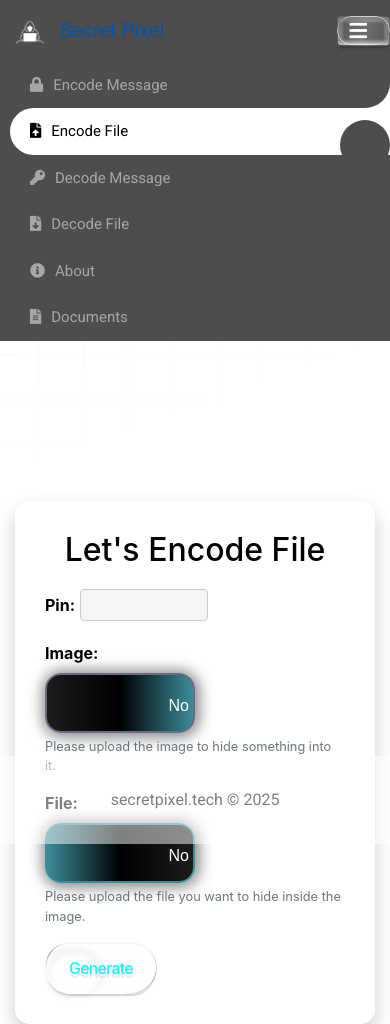
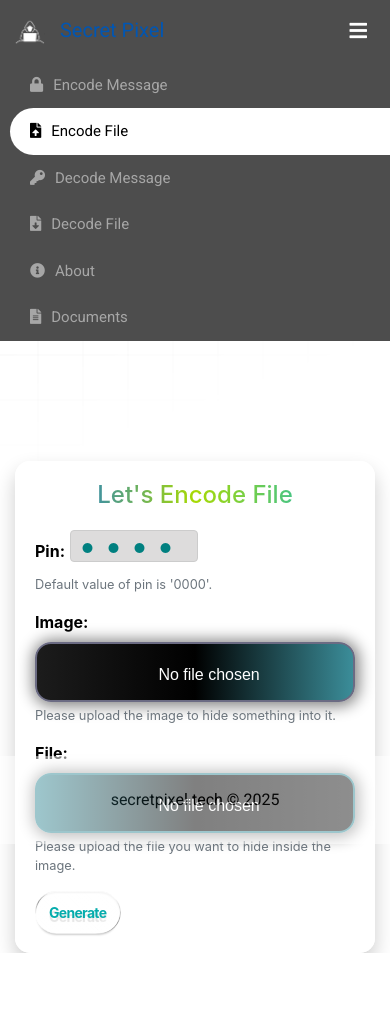
Before and after one commit to Bandit16/Steganography, a Django app: page /encode_file/ in a window 390 px wide, after a click that opens the changed part. After the commit the page ends 953 px from the top, so only its background shows below. Run offline with Django 4.2, Linux system fonts and the light colour scheme; some libraries are stand-ins or nearby versions.

Commit message:
ui improvements --safari/chrome fix needed

```diff
--- a/Steganography/app/forms.py
+++ b/Steganography/app/forms.py
@@ -2,27 +2,27 @@ from django import forms
 from .models import *
 
 class EncodeMessageForm(forms.ModelForm):
-    pin = forms.CharField(max_length=4, widget=forms.PasswordInput)
+    pin = forms.CharField(max_length=4, widget=forms.PasswordInput(attrs={'value': '0000'}))
 
     class Meta:
         model = EncodeMessage
         fields = ['Message', 'pin', 'Image',]
 
 class DecodeMessageForm(forms.ModelForm):
-    pin = forms.CharField(max_length=4, widget=forms.PasswordInput)
+    pin = forms.CharField(max_length=4, widget=forms.PasswordInput(attrs={'value': '0000'}))
     class Meta:
         model = DecodeMessage
         fields = ['Image' , 'pin' ,]
 
 class EncodeFileForm(forms.ModelForm):
-    pin = forms.CharField(max_length=4, widget=forms.PasswordInput)
+    pin = forms.CharField(max_length=4, widget=forms.PasswordInput(attrs={'value': '0000'}))
     class Meta:
         model = EncodeFile
         fields = ['pin', 'Image','File',]
 
 
 class DecodeFileForm(forms.ModelForm):
-    pin = forms.CharField(max_length=4, widget=forms.PasswordInput)
+    pin = forms.CharField(max_length=4, widget=forms.PasswordInput(attrs={'value': '0000'}))
     class Meta:
         model = DecodeFile
         fields = ['Image' , 'pin' ,]
--- a/Steganography/app/static/app/base.css
+++ b/Steganography/app/static/app/base.css
@@ -267,6 +267,29 @@
             background: transparent;
 
         }
+                 @media (max-width: 768px) {
+                     .hori-selector .left:before {
+
+                         background-color: #fa0b0b;
+                         display: none;
+                     }
+
+                     .hori-selector .right:before {
+
+                         background-color: #ff0505;
+                         display: none;
+                     }
+
+                     .hori-selector .right,
+                     .hori-selector .left {
+                         display: none;
+                         position: absolute;
+                         width: 25px;
+                         height: 25px;
+                         bottom: 10px;
+                     }
+                 }
+
 
 
 
@@ -315,4 +338,27 @@
                       }
 
                   }
+
     }
+        @media (max-width: 768px) {
+            .hori-selector .left:before {
+
+                background-color: #fa0b0b;
+                display: none;
+            }
+
+            .hori-selector .right:before {
+
+                background-color: #ff0505;
+                display: none;
+            }
+
+            .hori-selector .right,
+            .hori-selector .left {
+                display: none;
+                position: absolute;
+                width: 25px;
+                height: 25px;
+                bottom: 10px;
+            }
+        }
--- a/Steganography/app/templates/app/base.html
+++ b/Steganography/app/templates/app/base.html
@@ -52,16 +52,20 @@
                 </li>
             </ul>
         </div>
-        <script src="https://code.jquery.com/jquery-3.5.1.slim.min.js"></script>
-        <script src="https://cdn.jsdelivr.net/npm/@popperjs/core@2.5.4/dist/umd/popper.min.js"></script>
-        <script src="https://stackpath.bootstrapcdn.com/bootstrap/4.5.2/js/bootstrap.min.js"></script>
-        <script src="{% static 'app/base.js' %}"></script>
+
     </nav>
     <div class="container">
         {% block content %}
 
         {% endblock content %}
     </div>
+    <!-- Include jQuery -->
+    <script src="https://code.jquery.com/jquery-3.5.1.min.js"></script>
+    <!-- Include Popper.js -->
+    <script src="https://cdn.jsdelivr.net/npm/@popperjs/core@2.5.4/dist/umd/popper.min.js"></script>
+    <!-- Include Bootstrap JS -->
+    <script src="https://stackpath.bootstrapcdn.com/bootstrap/4.5.2/js/bootstrap.min.js"></script>
+    <script src="{% static 'app/base.js' %}"></script>
 </body>
 <footer
     style="position: fixed; bottom: 0; width: 100%; text-align: center; opacity: 0.5; background-color: inherit;padding-block: 2rem">
--- a/Steganography/app/templates/app/for_all.html
+++ b/Steganography/app/templates/app/for_all.html
@@ -23,7 +23,9 @@
     <div class="container">
         <div class="row justify-content-center">
             <div class="col-md-8 form-container">
-                <h2 class="text-center">Let's {% if 'encode_message' in request.path %}
+                <h2 class="text-center"
+                    style="background: linear-gradient(to right, #0066ff, #a8da04, #0db7d1); -webkit-background-clip: text; color: transparent;">
+                    Let's {% if 'encode_message' in request.path %}
                     Encode Message
                     {% elif 'encode_file' in request.path %}
                     Encode File
@@ -44,6 +46,10 @@
 
 
                         {{ field }}
+                        {% if field.name == 'pin' %}
+                        <small class="form-text text-muted">Default value of pin is '0000'.</small>
+                        {% endif %}
+
 
                         {% if field.name == 'File' %}
 
@@ -69,9 +75,9 @@
                     <div class="button-wrap" style="text-align: center; width: 20%;">
                         <button type="submit">
                             {% if 'decode' in request.path %}
-                            <span style="color: rgb(255, 68, 0);">Extract</span>
+                            <span style="color: rgb(255, 68, 0); font-weight: bold;">Extract</span>
                             {% else %}
-                            <span style="color: cyan;">Generate</span>
+                            <span class="span-btn" style="color: rgb(5, 172, 172);font-weight: bold; ">Generate</span>
                             {% endif %}
                         </button>
                         <div class="button-shadow"></div>
@@ -251,7 +257,7 @@
 
         /* ========== BUTTON BASE STYLES ========== */
 
-        button {
+        .form-container button {
             /* Basic Styling */
             --border-width: clamp(1px, 0.0625em, 4px);
             all: unset;
@@ -556,14 +562,90 @@
 
         @media(prefers-color-scheme: dark) {}
 
+
+
+        #id_pin {
+            width: 8rem;
+            height: 2rem;
+            border: 1px solid #ccc;
+            color: cyan;
+
+            padding: 0.5rem;
+            border-radius: 0.25rem;
+            box-shadow: none;
+            transition: all 0.3s ease;
+            resize: none;
+            font-size: 2rem;
+            letter-spacing: 0.5rem;
+        }
+
+        #id_pin::placeholder {
+            color: #ccc;
+            opacity: 1;
+        }
+
+        @media (max-width: 768px) {
+
+            #id_Image,
+            #id_File {
+                width: 100%;
+            }
+
+            #id_Message {
+                width: 100%;
+            }
+
+            .button-shadow {
+                display: none;
+            }
+
+            .form-container {
+                padding: 20px;
+                margin-top: 40px;
+            }
+
+            .form-container h2 {
+                font-size: 1.5rem;
+            }
+
+            .button-wrap {
+                width: 100%;
+            }
+
+            button span {
+                font-size: 0.875rem;
+                padding-inline: 1em;
+                padding-block: 0.75em;
+            }
+
+        }
+
         @media(prefers-color-scheme: light) {
 
             #id_Message,
             #id_pin {
-                background-color: #f5f5f5;
+                color: teal;
+                background-color: #dddcdc;
 
 
             }
+
+        }
+
+        @media(prefers-color-scheme: dark) {
+
+
+            #id_pin {
+                color: cyan;
+                padding: 0.5rem;
+                border-radius: 0.25rem;
+                box-shadow: none;
+                transition: all 0.3s ease;
+                resize: none;
+                font-size: 2rem;
+                letter-spacing: 0.5rem;
+            }
+
         }
     </style>
 
--- a/Steganography/app/templates/app/home.html
+++ b/Steganography/app/templates/app/home.html
@@ -26,8 +26,6 @@
             <li style="--i: 11">detect.</li>
             <li style="--i: 12">obfuscate.</li>
             <li style="--i: 13">secure.</li>
-            <li style="--i: 14">analyze.</li>
-            <li style="--i: 15">compress.</li>
             <li style="--i: 16">decrypt safely.</li>
             <li style="--i: 17">encode smartly.</li>
             <li style="--i: 18">protect privacy.</li>
```
Also changed, not shown: Steganography/app/static/app/home.css (+59 -0 lines), Steganography/app/templates/app/document.html (+14 -4 lines).
